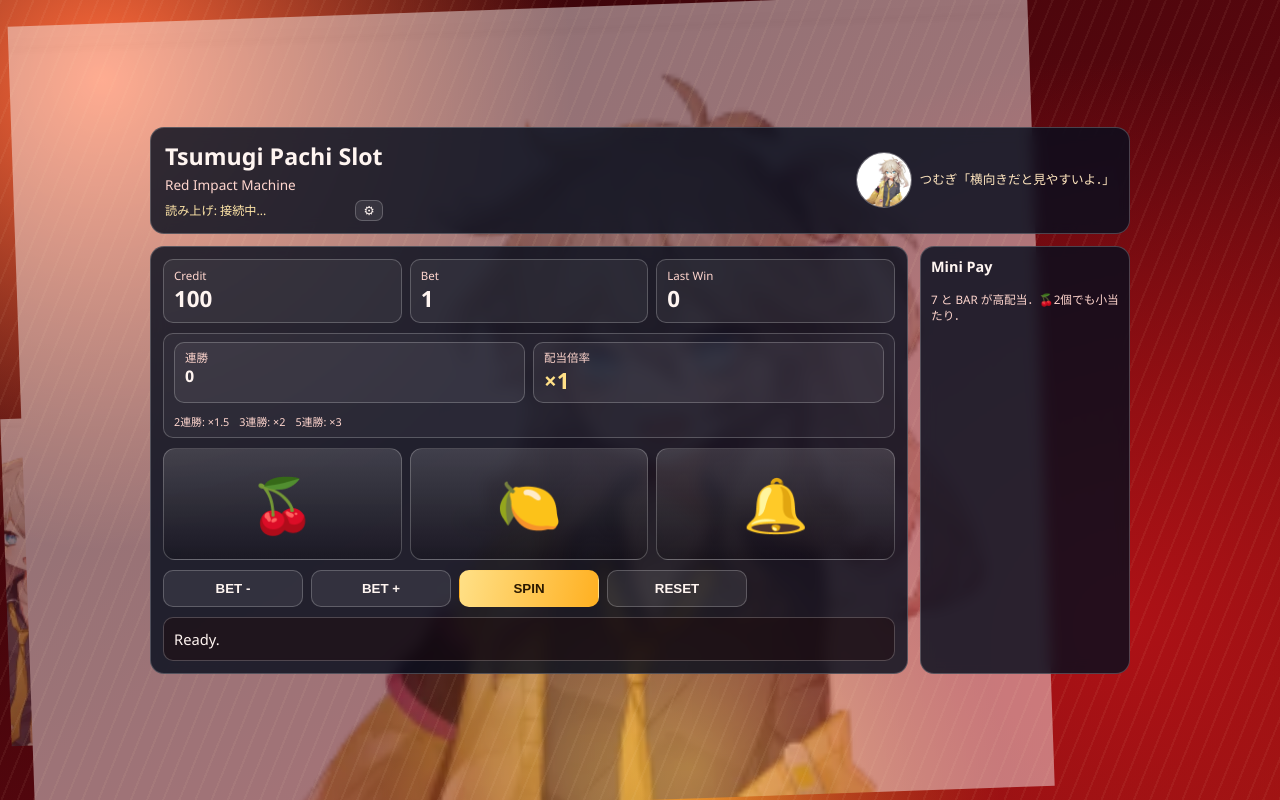
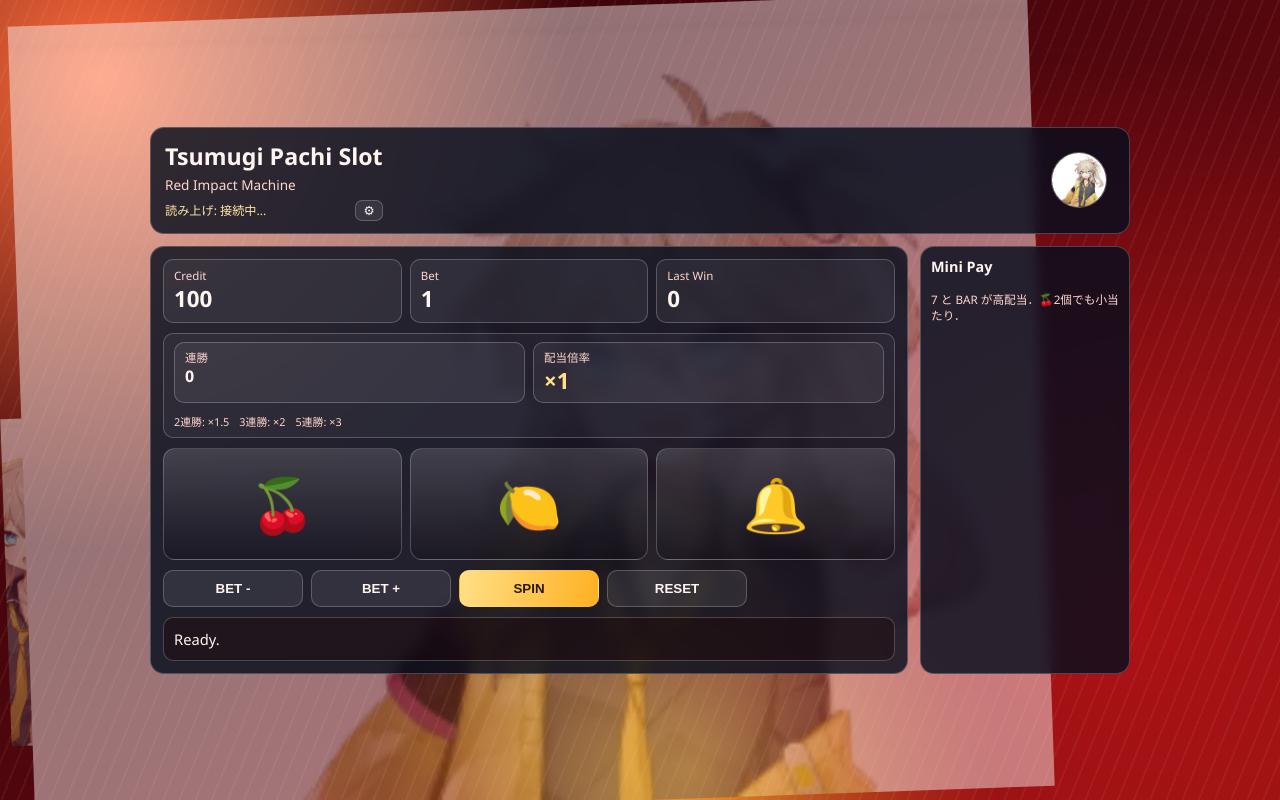
Before and after one commit to takumayellow/slot-game, a plain HTML site: page src/index.html in a window 1280 px wide. Drawn offline with Linux system fonts and the light colour scheme.

Commit message:
fix: 横向き推奨メッセージを削除

```diff
--- a/src/index.html
+++ b/src/index.html
@@ -23,7 +23,7 @@
           <div class="avatar" aria-hidden="true">
             <img src="./assets/tsumugi.png" alt="" />
           </div>
-          <p id="charaLine">つむぎ「横向きだと見やすいよ．」</p>
+          <p id="charaLine"></p>
         </div>
       </header>
 
```
